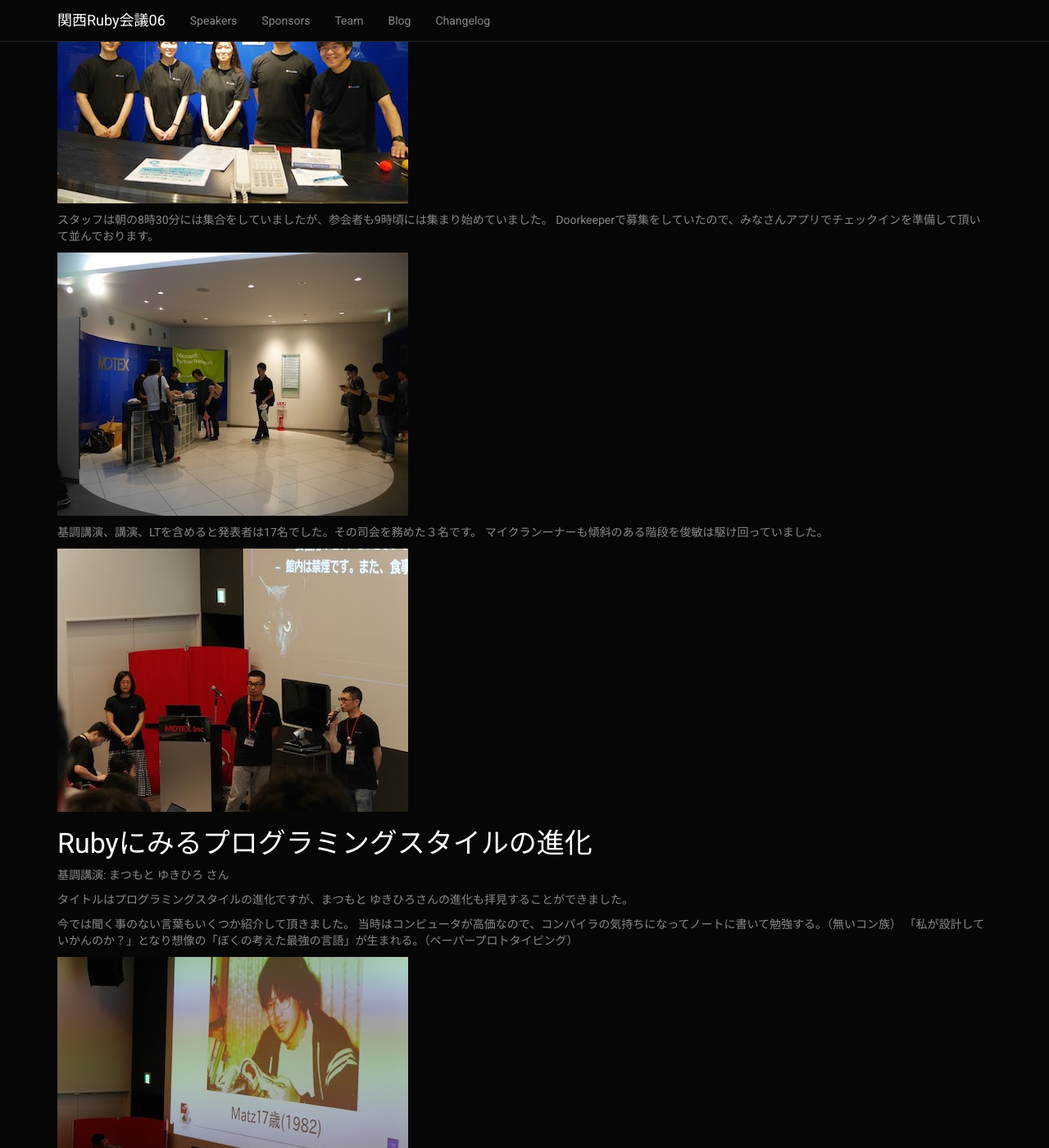
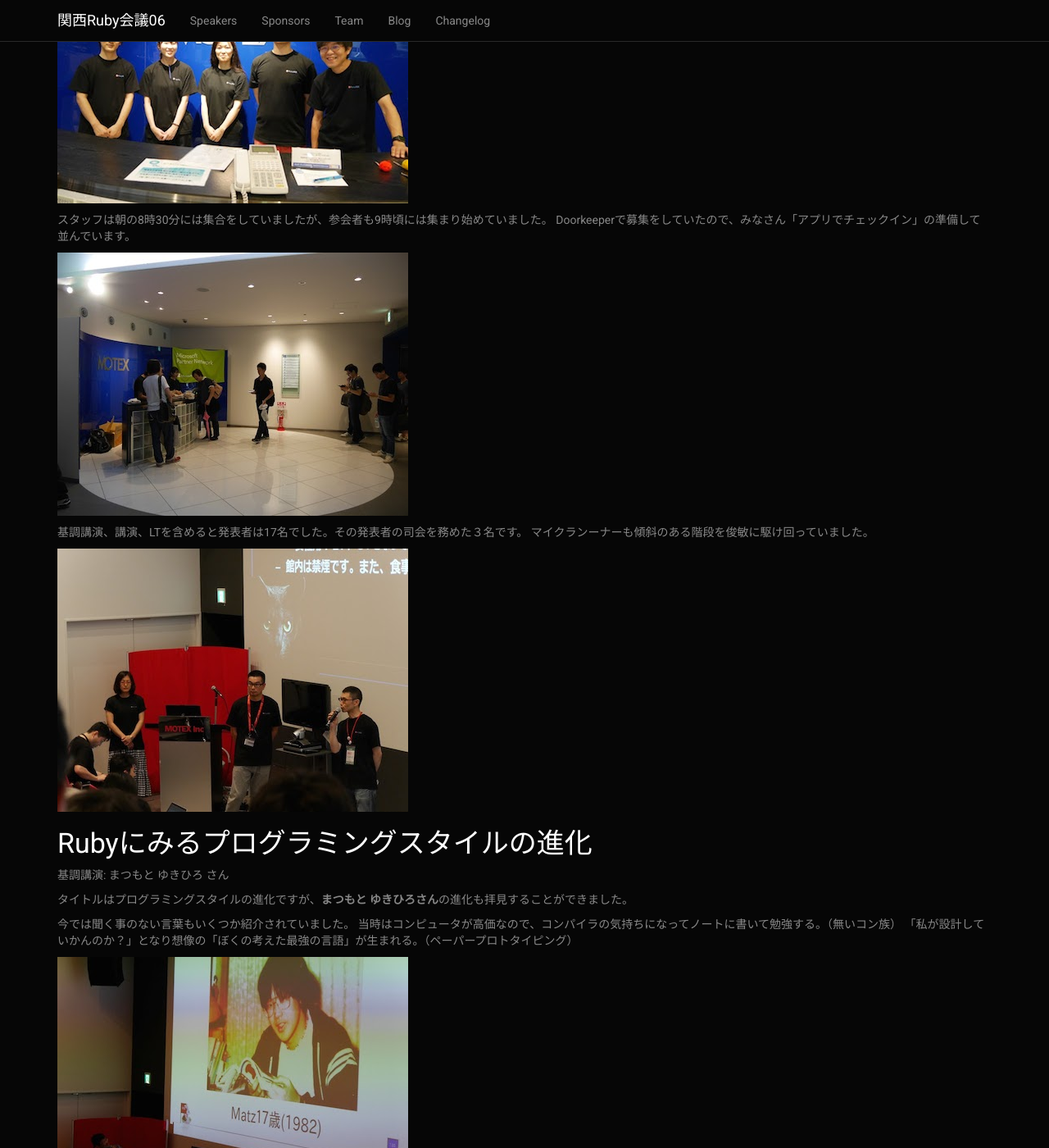
Before and after one commit to rubykansai/kansai06, a Jekyll site: the page built from report/index.md, in a window 1280 px wide and 1400 px high, scrolled down 1235 px. Shown: the whole window at 82% size. Built offline with Jekyll 4.4.1, drawn with Linux system fonts in a browser that asks for light colours; nearby versions of some CDN libraries; some of the changed text lies outside the part shown.

Commit message:
Fix index to report

```diff
--- a/report/index.md
+++ b/report/index.md
@@ -9,7 +9,7 @@ title:  Report
 
 ### はじめに
 
-2015年7月11日 に開催された 関西Ruby会議06 の当日の様子をレポートしたものです。
+2015年7月11日 に開催された **関西Ruby会議06** の当日の様子をレポートしたものです。
 
 ![P1030151]({{ site.baseurl }}/assets/img/report/P1030151.JPG)
 
@@ -40,12 +40,12 @@ title:  Report
 ![P1030040]({{ site.baseurl }}/assets/img/report/P1030040.JPG)
 
 スタッフは朝の8時30分には集合をしていましたが、参会者も9時頃には集まり始めていました。
-Doorkeeperで募集をしていたので、みなさんアプリでチェックインを準備して頂いて並んでおります。
+Doorkeeperで募集をしていたので、みなさん「アプリでチェックイン」の準備して並んでいます。
 
 ![P1030080]({{ site.baseurl }}/assets/img/report/P1030080.JPG)
 
-基調講演、講演、LTを含めると発表者は17名でした。その司会を務めた３名です。
-マイクランーナーも傾斜のある階段を俊敏は駆け回っていました。
+基調講演、講演、LTを含めると発表者は17名でした。その発表者の司会を務めた３名です。
+マイクランーナーも傾斜のある階段を俊敏に駆け回っていました。
 
 ![P1030145]({{ site.baseurl }}/assets/img/report/P1030145.JPG)
 
@@ -53,38 +53,38 @@ Doorkeeperで募集をしていたので、みなさんアプリでチェック
 
 基調講演: まつもと ゆきひろ さん
 
-タイトルはプログラミングスタイルの進化ですが、まつもと ゆきひろさんの進化も拝見することができました。
+タイトルはプログラミングスタイルの進化ですが、**まつもと ゆきひろさん**の進化も拝見することができました。
 
-今では聞く事のない言葉もいくつか紹介して頂きました。
+今では聞く事のない言葉もいくつか紹介されていました。
 当時はコンピュータが高価なので、コンパイラの気持ちになってノートに書いて勉強する。（無いコン族）
 「私が設計していかんのか？」となり想像の「ぼくの考えた最強の言語」が生まれる。（ペーパープロトタイピング）
 
 ![P1030204]({{ site.baseurl }}/assets/img/report/P1030204.JPG)
 
 社内のアプリケーションを作成していたが、会社の方針転換で保守の要員となった。
-しかし、そこがプログラミング言語の Ruby が生まれるきっかけになったそうです。
+しかし、そこがプログラミング言語の **Ruby** が生まれるきっかけになったそうです。
 
 ![P1030335]({{ site.baseurl }}/assets/img/report/P1030335.JPG)
 
-ウェブアプリケーションの全盛で Ruby が広く使われ始めた。（作者としては不本意）
+ウェブアプリケーションの全盛で **Ruby** が広く使われ始めた。（作者としては不本意）
 DSL（抽象化を一段上げる）や、メタプロも活用の貢献も大きい。
 
 ![P1030387]({{ site.baseurl }}/assets/img/report/P1030387.JPG)
 
-プログラミングスタイルの進化にバージョン管理ツールの進化が後押しをした。
-（昔々はフロッピーディスクに tar でファイルをまとめて世代管理をされていました。）
+プログラミングスタイルの進化にバージョン管理ツールの進化が影響をあたえた。
+（昔々はフロッピーディスクに **tar** でファイルをまとめて世代管理をされていました。）
 
 * RCS（ロック・アンド・モディファイ）... 職場が荒れた。
 * CVS（エディット・アンド・マージ）... 職場に平和が戻る。
 * svn（アトミック・コミット）... ネットワークが必要。
 * git（分散バージョン管理）... ネットワークが不必要。
 
-そして、GitHub の登場で、オープンソースがしてきた開発の手法を会社の社内の開発でもするようになった。
+そして、**GitHub** の登場で、オープンソースがしてきた開発の手法を会社の社内の開発でもするようになった。
 
 ![P1030349]({{ site.baseurl }}/assets/img/report/P1030349.JPG)
 
 質問タイムでは、「島根は好きです！」と即答していました。（前日の前夜祭でなにかあったらしい？）
-また、まつもと ゆきひろ さんはC言語のプラグラマーなので、「Ruby会議はアウェー感」の回答に会場が賑わいました。
+また、**まつもと ゆきひろ さん**はC言語のプラグラマーなので、「Ruby会議はアウェー感」の回答に会場が賑わいました。
 
 ![P1030476]({{ site.baseurl }}/assets/img/report/P1030476.JPG)
 
@@ -95,7 +95,7 @@ Rubyビジネスフォーラムではスーツ率が高いそうです。
 
 ![P1030512]({{ site.baseurl }}/assets/img/report/P1030512.JPG)
 
-こちらは 関西Ruby会議06 の集合写真です。（圧倒的な私服率の高さでした。）
+こちらは **関西Ruby会議06** の集合写真です。（圧倒的な私服率の高さでした。）
 
 ![P1030570]({{ site.baseurl }}/assets/img/report/P1030570.JPG)
 
@@ -107,13 +107,13 @@ Rubyビジネスフォーラムではスーツ率が高いそうです。
 
 講演: @yasulab さん
 
-Railsガイドを継続的に更新していく技術をデモンストレーションを交えての紹介です。
-プロの翻訳者も八田さんがパワフルに翻訳を進めて行かれるそうです。
+Railsガイドを継続的に更新していく技術をデモンストレーションと交えての紹介です。
+プロの翻訳者の八田さんがパワフルに翻訳を進めて行かれるそうです。
 
 ![P1030526]({{ site.baseurl }}/assets/img/report/P1030526.JPG)
 
-Railsガイド電子版を今日に出版するために、前夜祭の参加を諦めました。
-「夜中の３時までコミットしていました。」 ... 一同拍手！
+「Railsガイド電子版を今日に出版するために、前夜祭の参加を諦めました。」
+「夜中の３時までコミットしていました。」 ... 一同拍手！（88888888）
 
 ![P1030540]({{ site.baseurl }}/assets/img/report/P1030540.JPG)
 
@@ -121,7 +121,7 @@ Railsガイド電子版を今日に出版するために、前夜祭の参加を
 
 講演: @harasou5 さん
 
-mruby と mod_mruby で大量のアクセスに対応することができます。
+**mruby** と **mod_mruby** で大量のアクセスに対応することができます。
 
 * リソース制御の3本の矢
     * http-dos-detector
@@ -130,8 +130,8 @@ mruby と mod_mruby で大量のアクセスに対応することができます
 
 ![P1030563]({{ site.baseurl }}/assets/img/report/P1030563.JPG)
 
-mod_mruby の紹介で、ヒゲの松本さんの紹介に会場は ??? の空気になりました。
-（スライドのまつもと ゆきひろ さんと松本 亮介さんにはどちらもヒゲあります。）
+**mod_mruby** の紹介で、ヒゲの松本さんの紹介に会場は **???** の空気になりました。
+（スライドの**まつもと ゆきひろ さん**と**松本 亮介さん**にはどちらもヒゲあります。）
 
 ![P1030564]({{ site.baseurl }}/assets/img/report/P1030564.JPG)
 
```
Also changed, not shown: other parts of report/index.md (+9 -9 lines).
